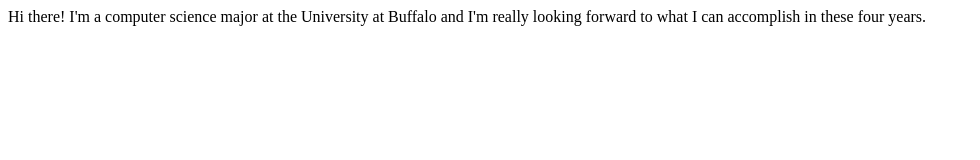
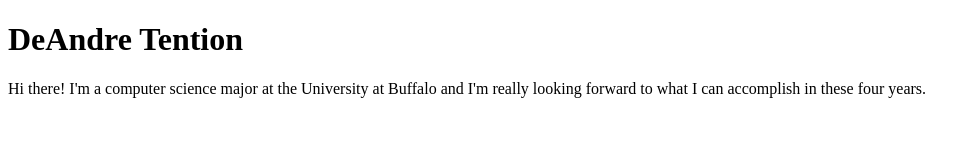
Before and after one commit to dtentionplus/dtentionplus.github.io, a plain HTML site: page index.html in a window 1280 px wide. Shown: the whole page, without its empty margins (0-980 px from the left). Drawn offline with Linux system fonts and the light colour scheme.

Commit message:
Initial Commit

```diff
--- a/index.html
+++ b/index.html
@@ -3,6 +3,7 @@
 <head>
     <title>dTention+</title>
 </head>
+<h1> DeAndre Tention </h1>
 <body>
     Hi there! I'm a computer science major at the University at Buffalo and I'm
     really looking forward to what I can accomplish in these four years.
```
